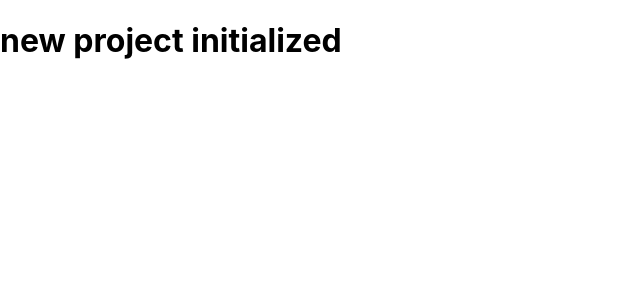
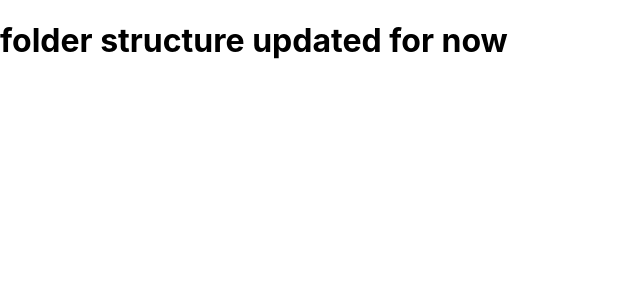
Before and after one commit to ALOK9821/straw, a React (Create React App) app: page / in a window 1280 px wide. Shown: the top 300 px of the page, without its empty margins (0-640 px from the left). Built offline with nearby package versions, Linux system fonts and the light colour scheme.

Commit message:
folder structure updated

```diff
--- a/src/App.js
+++ b/src/App.js
@@ -3,7 +3,7 @@
 function App() {
   return (
     <>
-          <h1>new project initialized</h1>
+         <h1>folder structure updated for now</h1>
     </>
   );
 }
```
Also changed, not shown: src/App.css (added).
